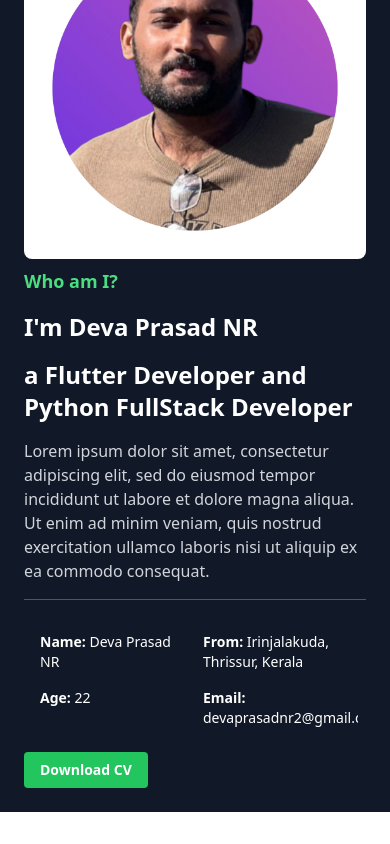
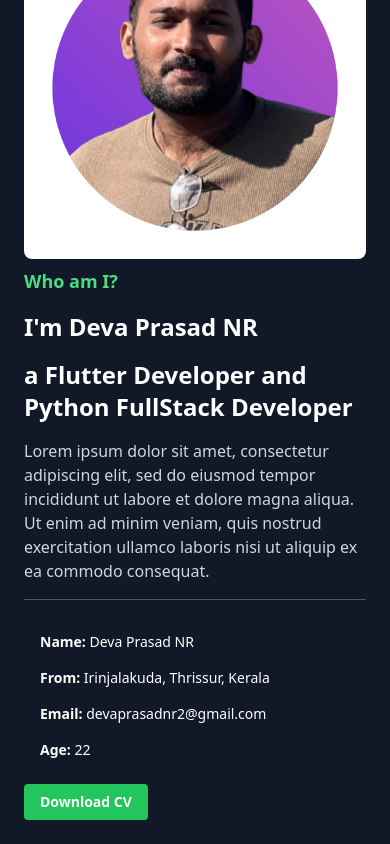
Before and after one commit to Devakrishna07/portfolio, a React (Vite) app in the folder PortfolioFrontend/: page / in a window 390 px wide. Shown: the part 951-1795 px from the top of the page. Before the commit the page ends 1763 px from the top, so only its background shows below. Built offline with nearby package versions, Linux system fonts and the light colour scheme.

Commit message:
About page responsiveness updated

```diff
--- a/PortfolioFrontend/src/pages/About.jsx
+++ b/PortfolioFrontend/src/pages/About.jsx
@@ -26,11 +26,11 @@ function About() {
           </p>
 
           <div className="border-t border-gray-600 pt-4 space-y-2 text-sm">
-            <div className="grid grid-cols-2 gap-4 overflow-hidden p-2 m-2">
+            <div className="grid md:grid-cols-2 gap-4 grid-cols-1 overflow-hidden p-2 m-2">
               <p><span className="font-semibold">Name:</span> Deva Prasad NR</p>
               <p><span className="font-semibold">From:</span> Irinjalakuda, Thrissur, Kerala</p>
+              <p><span className="font-semibold">Email:</span> devaprasadnr2@gmail.com</p>
               <p><span className="font-semibold">Age:</span> 22</p>
-              <p><span className="font-semibold">Email:</span> devaprasadnr2@gmail.com.com</p>
             </div>
             <button className="mt-4 bg-green-500 hover:bg-green-600 text-white font-semibold py-2 px-4 rounded mt-8">
               Download CV
```
